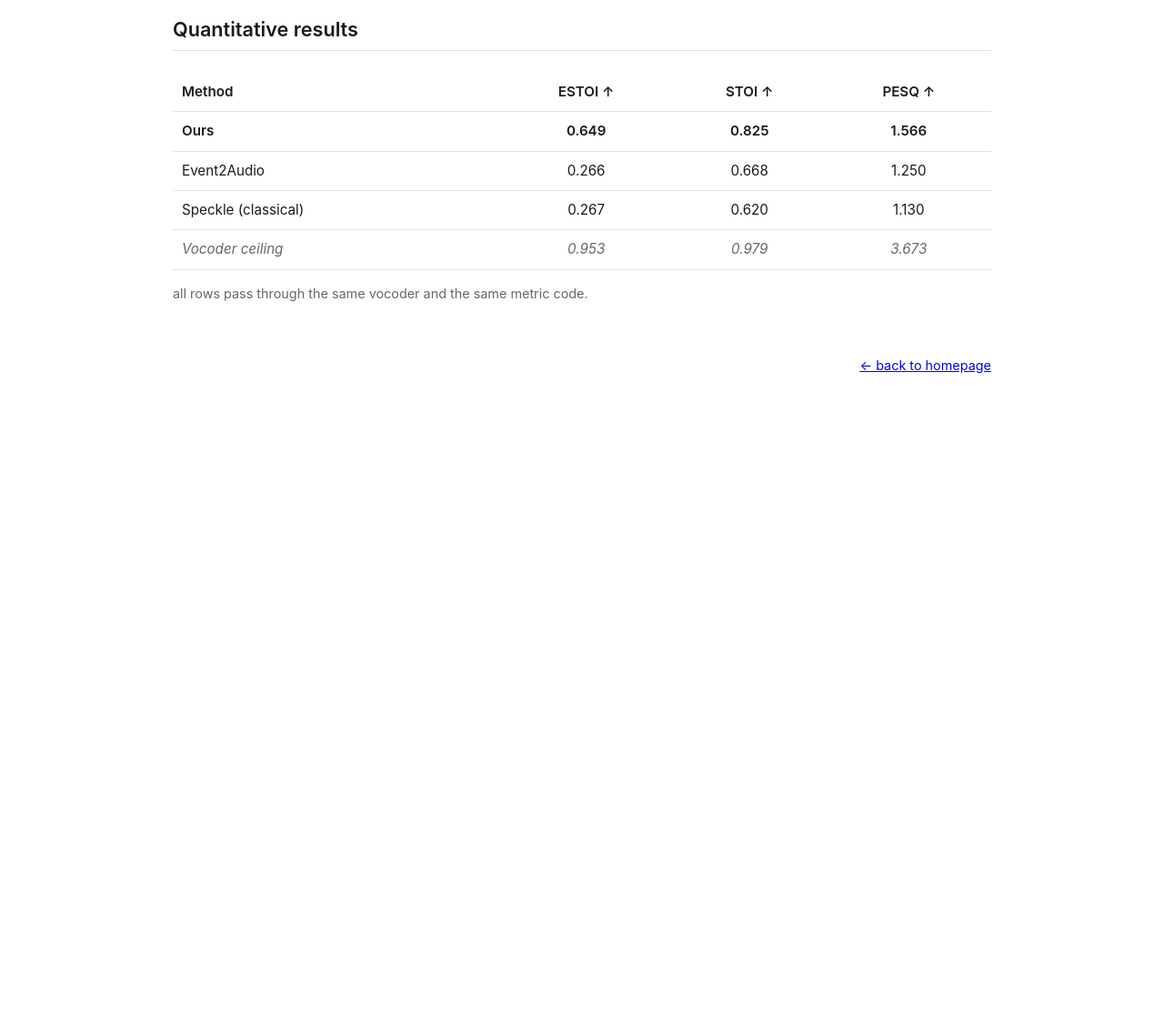
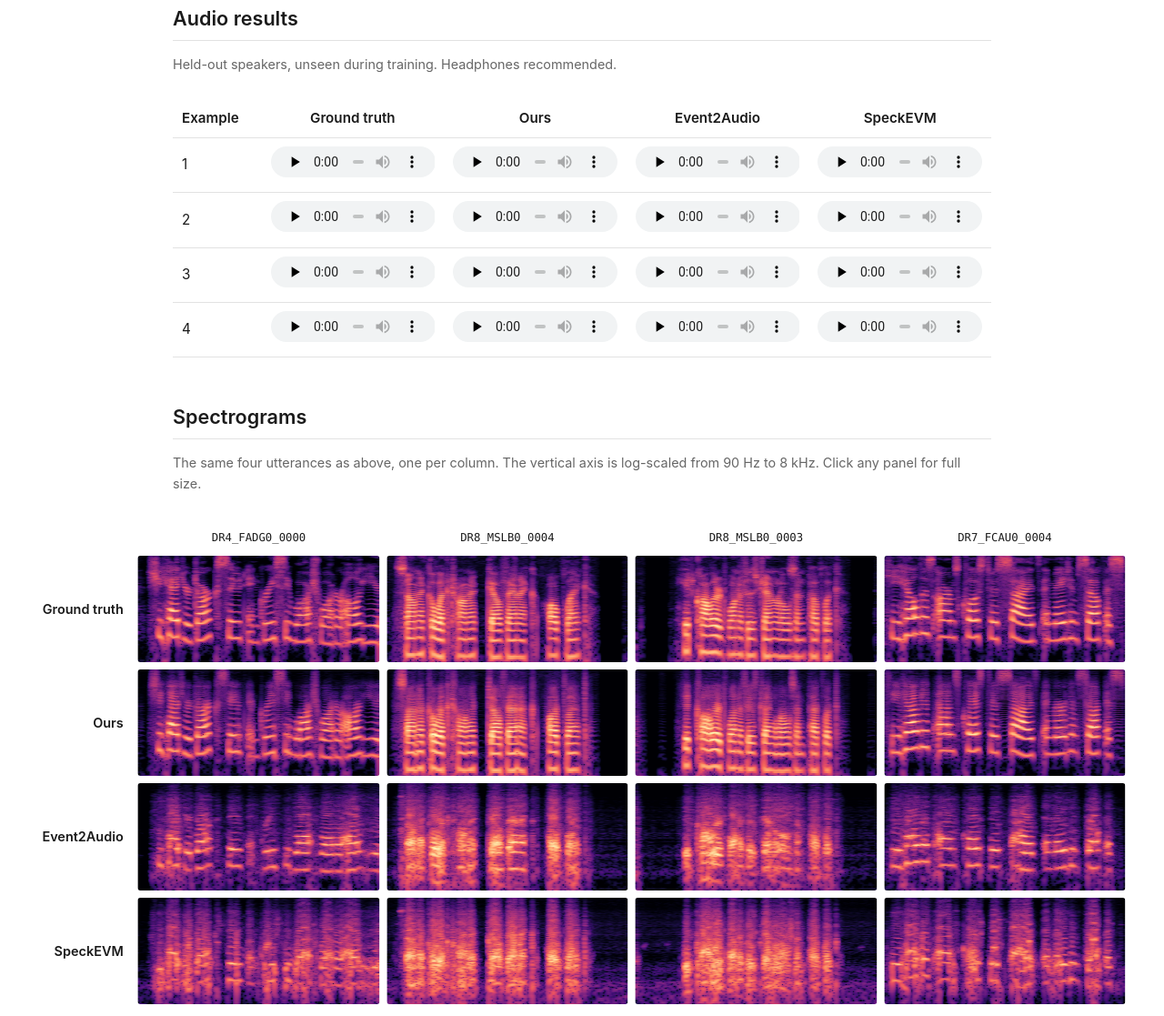
Before and after one commit to ykarabatis/ykarabatis.github.io, a plain HTML site: page evspeech/index.html in a window 1280 px wide. Shown: the part 1303-2420 px from the top of the page at 91% size. Before the commit the page ends 1811 px from the top, so only its background shows below. Drawn offline with Linux system fonts and the light colour scheme.

Commit message:
Add spectrograms and pipeline figure; link coauthors

```diff
--- a/evspeech/index.html
+++ b/evspeech/index.html
@@ -3,7 +3,7 @@
 <head>
 <meta charset="UTF-8">
 <meta name="viewport" content="width=device-width, initial-scale=1">
-<title>Learning to Reconstruct Speech with an Event Camera</title>
+<title>EvSpeech: Learning to Reconstruct Speech with an Event Camera</title>
 <style>
   :root { --fg:#1a1a1a; --muted:#666; --rule:#e2e2e2; --accent:#1a5fb4; }
   body { margin:0; padding:0 20px 80px; color:var(--fg);
@@ -35,6 +35,17 @@
   pre { background:#f6f6f6; padding:14px 16px; border-radius:6px;
         overflow-x:auto; font-size:0.85em; line-height:1.45; }
   .scroll { overflow-x:auto; }
+  /* spec-grid */
+  .specwide { width:min(1400px,94vw); margin-left:50%; transform:translateX(-50%); }
+  .specgrid { width:100%; min-width:760px; border-collapse:collapse; margin-top:14px; }
+  .specgrid th { font-weight:600; font-size:0.95em; padding:6px 8px; border-bottom:none; }
+  .specgrid td { padding:4px; border-bottom:none; vertical-align:middle; }
+  .specgrid th.rowlab { text-align:right; white-space:nowrap; width:1%;
+                        padding-right:12px; font-size:0.95em; }
+  .specgrid img { width:100%; height:auto; display:block; border-radius:3px; }
+  .specgrid .uid { font-weight:400; font-size:0.85em; color:var(--fg);
+                   font-family:ui-monospace,Menlo,Consolas,monospace; }
+  .specgrid .gap { text-align:center; color:var(--muted); }
   @media (prefers-color-scheme: dark) {
     :root { --fg:#e8e8e8; --muted:#9a9a9a; --rule:#333; --accent:#78aeed; }
     body { background:#111; }
@@ -50,7 +61,7 @@
   <h1>Learning to Reconstruct Speech with an Event Camera</h1>
 
   <p class="authors">
-    <a href="https://ykarabatis.github.io">Yianni Karabatis</a>, Levi Burner, Eadom Dessalene, Matthew Nolan, Christopher A. Metzler, Cornelia Fermuller, Ramani Duraiswami, Yiannis Aloimonos
+    <a href="https://ykarabatis.github.io">Yianni Karabatis</a>, <a href="https://www.aftersomemath.com/">Levi Burner</a>, <a href="https://www.cs.umd.edu/~edessale/">Eadom Dessalene</a>, <a href="https://imd.umd.edu/directory/matt-nolan">Matthew Nolan</a>, <a href="https://cs.umd.edu/~metzler/">Christopher A. Metzler</a>, <a href="https://users.umiacs.umd.edu/~fermulcm/">Cornelia Ferm&uuml;ller</a>, <a href="https://users.umiacs.umd.edu/~ramanid/">Ramani Duraiswami</a>, <a href="https://scholar.google.com/citations?user=7QmEsOwAAAAJ">Yiannis Aloimonos</a>
   </p>
   <p class="affil">University of Maryland, College Park</p>
 
@@ -62,9 +73,9 @@
   </div> -->
 
   <figure>
-    <img src="images/teaser.jpg" alt="teaser">
+    <img src="images/pipeline.svg" alt="teaser">
     <figcaption>
-      TODO: one-line caption. A laser speckle pattern on a vibrating surface, viewed by an
+      A laser speckle pattern on a vibrating surface, viewed by an
       event camera, carries enough information to recover intelligible speech.
     </figcaption>
   </figure>
@@ -75,15 +86,6 @@
 Specifically, an event camera observes defocused laser speckle reflected from a chip bag placed near a loudspeaker, and a network maps the event stream to a log-mel spectrogram.
 Prior work relies on hand-derived models or simulation-based training, which cannot capture the idiosyncratic responses of real-world objects to sound. We overcome this challenge by training on microsecond-synchronized events and audio. Compared to prior work, our method's performance significantly exceeds SOTA methods qualitatively and quantitatively. This is because training accounts for an object's real-world frequency response, allowing the network to learn priors useful at inference.
 Our results demonstrate a clear advantage to using experimental data in the visual microphone problem.
-  </p>
-
-  <h2>Method</h2>
-  <figure>
-    <img src="images/method.jpg" alt="method overview">
-    <figcaption>TODO: not a priority right now.</figcaption>
-  </figure>
-  <p>
-    TODO: can be done later
   </p>
 
   <h2>Audio results</h2>
@@ -134,6 +136,51 @@ Our results demonstrate a clear advantage to using experimental data in the visu
   </table>
   </div>
 
+  <h2>Spectrograms</h2>
+  <p class="note">
+    The same four utterances as above, one per column. The vertical axis is log-scaled
+    from 90 Hz to 8 kHz. Click any panel for full size.
+  </p>
+  <div class="specwide">
+    <div class="scroll">
+    <table class="specgrid">
+      <thead>
+      <tr><th></th><th><span class="uid">DR4_FADG0_0000</span></th><th><span class="uid">DR8_MSLB0_0004</span></th><th><span class="uid">DR8_MSLB0_0003</span></th><th><span class="uid">DR7_FCAU0_0004</span></th></tr>
+      </thead>
+      <tbody>
+      <tr>
+        <th class="rowlab">Ground truth</th>
+        <td><a href="audio/gt/tgt_DR4_FADG0_0000_target.png" target="_blank"><img src="audio/gt/tgt_DR4_FADG0_0000_target.png" alt="Ground truth, example 1"></a></td>
+        <td><a href="audio/gt/tgt_DR8_MSLB0_0004_target.png" target="_blank"><img src="audio/gt/tgt_DR8_MSLB0_0004_target.png" alt="Ground truth, example 2"></a></td>
+        <td><a href="audio/gt/tgt_DR8_MSLB0_0003_target.png" target="_blank"><img src="audio/gt/tgt_DR8_MSLB0_0003_target.png" alt="Ground truth, example 3"></a></td>
+        <td><a href="audio/gt/tgt_DR7_FCAU0_0004_target.png" target="_blank"><img src="audio/gt/tgt_DR7_FCAU0_0004_target.png" alt="Ground truth, example 4"></a></td>
+      </tr>
+      <tr>
+        <th class="rowlab">Ours</th>
+        <td><a href="audio/ours/ours_DR4_FADG0_0000_pred.png" target="_blank"><img src="audio/ours/ours_DR4_FADG0_0000_pred.png" alt="Ours, example 1"></a></td>
+        <td><a href="audio/ours/ours_DR8_MSLB0_0004_pred.png" target="_blank"><img src="audio/ours/ours_DR8_MSLB0_0004_pred.png" alt="Ours, example 2"></a></td>
+        <td><a href="audio/ours/ours_DR8_MSLB0_0003_pred.png" target="_blank"><img src="audio/ours/ours_DR8_MSLB0_0003_pred.png" alt="Ours, example 3"></a></td>
+        <td><a href="audio/ours/ours_DR7_FCAU0_0004_pred.png" target="_blank"><img src="audio/ours/ours_DR7_FCAU0_0004_pred.png" alt="Ours, example 4"></a></td>
+      </tr>
+      <tr>
+        <th class="rowlab">Event2Audio</th>
+        <td><a href="audio/event2audio/e2a_DR4_FADG0_0000_pred.png" target="_blank"><img src="audio/event2audio/e2a_DR4_FADG0_0000_pred.png" alt="Event2Audio, example 1"></a></td>
+        <td><a href="audio/event2audio/e2a_DR8_MSLB0_0004_pred.png" target="_blank"><img src="audio/event2audio/e2a_DR8_MSLB0_0004_pred.png" alt="Event2Audio, example 2"></a></td>
+        <td><a href="audio/event2audio/e2a_DR8_MSLB0_0003_pred.png" target="_blank"><img src="audio/event2audio/e2a_DR8_MSLB0_0003_pred.png" alt="Event2Audio, example 3"></a></td>
+        <td><a href="audio/event2audio/e2a_DR7_FCAU0_0004_pred.png" target="_blank"><img src="audio/event2audio/e2a_DR7_FCAU0_0004_pred.png" alt="Event2Audio, example 4"></a></td>
+      </tr>
+      <tr>
+        <th class="rowlab">SpeckEVM</th>
+        <td><a href="audio/speckevm/spk_DR4_FADG0_0000_pred.png" target="_blank"><img src="audio/speckevm/spk_DR4_FADG0_0000_pred.png" alt="SpeckEVM, example 1"></a></td>
+        <td><a href="audio/speckevm/spk_DR8_MSLB0_0004_pred.png" target="_blank"><img src="audio/speckevm/spk_DR8_MSLB0_0004_pred.png" alt="SpeckEVM, example 2"></a></td>
+        <td><a href="audio/speckevm/spk_DR8_MSLB0_0003_pred.png" target="_blank"><img src="audio/speckevm/spk_DR8_MSLB0_0003_pred.png" alt="SpeckEVM, example 3"></a></td>
+        <td><a href="audio/speckevm/spk_DR7_FCAU0_0004_pred.png" target="_blank"><img src="audio/speckevm/spk_DR7_FCAU0_0004_pred.png" alt="SpeckEVM, example 4"></a></td>
+      </tr>
+      </tbody>
+    </table>
+    </div>
+  </div>
+
   <h2>Quantitative results</h2>
   <div class="scroll">
   <table>
```
Also changed, not shown: evspeech/audio/event2audio/e2a_DR4_FADG0_0000_pred.png (added), evspeech/audio/event2audio/e2a_DR7_FCAU0_0004_pred.png (added), evspeech/audio/event2audio/e2a_DR8_MSLB0_0003_pred.png (added), evspeech/audio/event2audio/e2a_DR8_MSLB0_0004_pred.png (added), evspeech/audio/gt/tgt_DR4_FADG0_0000_target.png (added), evspeech/audio/gt/tgt_DR7_FCAU0_0004_target.png (added), evspeech/audio/gt/tgt_DR8_MSLB0_0003_target.png (added), evspeech/audio/gt/tgt_DR8_MSLB0_0004_target.png (added), evspeech/audio/ours/ours_DR4_FADG0_0000_pred.png (added), evspeech/audio/ours/ours_DR7_FCAU0_0004_pred.png (added), evspeech/audio/ours/ours_DR8_MSLB0_0003_pred.png (added), evspeech/audio/ours/ours_DR8_MSLB0_0004_pred.png (added), evspeech/audio/speckevm/spk_DR4_FADG0_0000_pred.png (added), evspeech/audio/speckevm/spk_DR7_FCAU0_0004_pred.png (added), 2 more files, 3 other files.
